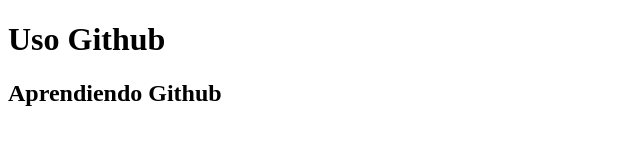
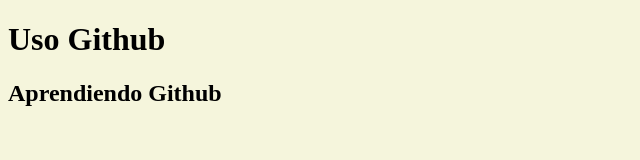
Before and after one commit to virginia171/miprimerrepositorio2, a plain HTML site: page index.html in a window 1280 px wide. Shown: the whole page, without its empty margins (0-640 px from the left). Drawn offline with Linux system fonts and the light colour scheme.

Commit message:
Añadidios estilos al proyecto

```diff
--- /dev/null
+++ b/css/estilos.css
@@ -0,0 +1,3 @@
+body {
+    background-color: beige;
+}
--- a/index.html
+++ b/index.html
@@ -3,6 +3,7 @@
 <head>
     <meta charset="UTF-8">
     <meta name="viewport" content="width=device-width, initial-scale=1.0">
+    <link rel="stylesheet" href="css/estilos.css">
     <title>Repositorios remotos</title>
 </head>
 <body>
```
